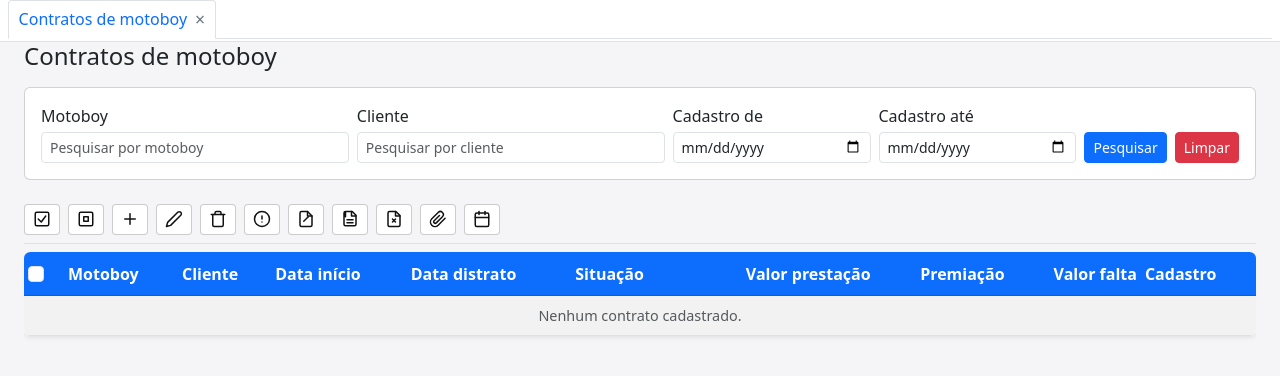
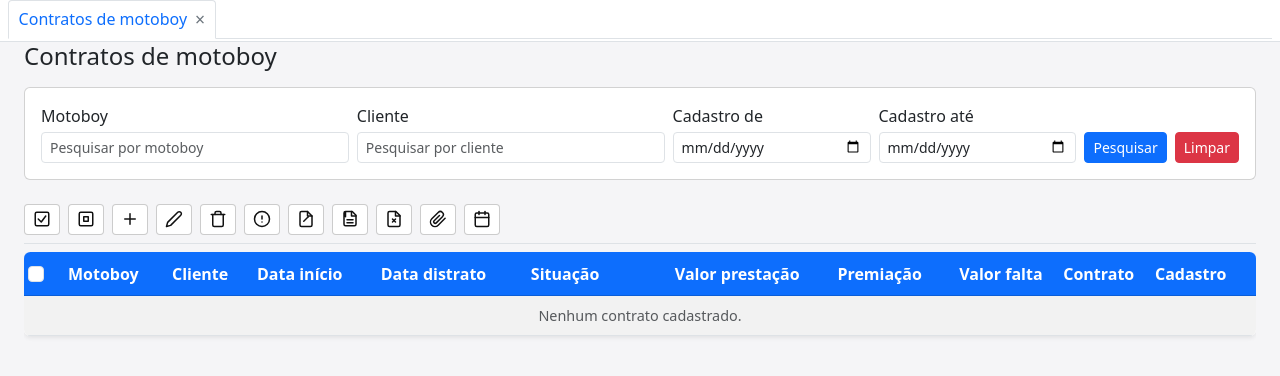
Before and after one commit to brunnoskywer/gestorcontrato, a Flask app: page /admin/motoboy-contracts in a window 1280 px wide. Shown: the part 56-432 px from the top of the page. Run offline with Flask 3, Linux system fonts and the light colour scheme; a user stored in the database is signed in; tables that the repository leaves empty hold one stand-in row (values such as "Sample post"); some libraries are stand-ins or nearby versions.

Commit message:
Lista contratos motoboy: coluna com ícone se contrato anexado
Co-authored-by: Cursor <cursoragent@cursor.com>

```diff
--- a/app/admin/motoboy_contracts.py
+++ b/app/admin/motoboy_contracts.py
@@ -22,6 +22,7 @@ from app.models import (
     Contract,
     ContractAbsence,
     ContractAttachment,
+    CONTRACT_ATTACHMENT_CONTRATO,
     CONTRACT_ATTACHMENT_KIND_LABELS_PT,
     CONTRACT_ATTACHMENT_KIND_ORDER,
     CONTRACT_TYPE_MOTOBOY,
@@ -436,10 +437,24 @@ def register_routes(bp: Blueprint) -> None:
             page=admin_list_page(), per_page=ADMIN_LIST_PER_PAGE, error_out=False
         )
 
+        page_ids = [c.id for c in pagination.items]
+        contracts_with_contrato_attachment: frozenset[int] = frozenset()
+        if page_ids:
+            contracts_with_contrato_attachment = frozenset(
+                row[0]
+                for row in ContractAttachment.query.filter(
+                    ContractAttachment.contract_id.in_(page_ids),
+                    ContractAttachment.kind == CONTRACT_ATTACHMENT_CONTRATO,
+                )
+                .with_entities(ContractAttachment.contract_id)
+                .all()
+            )
+
         return render_template(
             "admin/motoboy_contracts/list.html",
             contracts=pagination.items,
             pagination=pagination,
+            contracts_with_contrato_attachment=contracts_with_contrato_attachment,
             filters={
                 "motoboy_name": motoboy_name,
                 "client_name": client_name,
--- a/app/templates/admin/motoboy_contracts/list.html
+++ b/app/templates/admin/motoboy_contracts/list.html
@@ -88,6 +88,7 @@
       <th class="text-end">Valor prestação</th>
       <th class="text-end">Premiação</th>
       <th class="text-end">Valor falta</th>
+      <th class="text-center" title="Arquivo do contrato anexado">Contrato</th>
       <th>Cadastro</th>
     </tr>
   </thead>
@@ -109,10 +110,20 @@
       <td data-label="Valor prestação" class="text-end">{{ c.service_value|format_currency if c.service_value is not none else '-' }}</td>
       <td data-label="Premiação" class="text-end">{{ c.bonus_value|format_currency if c.bonus_value is not none else '-' }}</td>
       <td data-label="Valor falta" class="text-end">{{ c.missing_value|format_currency if c.missing_value is not none else '-' }}</td>
+      <td class="text-center" data-label="Contrato anexado">
+        {% if c.id in contracts_with_contrato_attachment %}
+        <span class="text-success" title="Contrato anexado">
+          <svg xmlns="http://www.w3.org/2000/svg" width="18" height="18" fill="currentColor" class="align-text-bottom" viewBox="0 0 16 16" aria-hidden="true"><path d="M16 8A8 8 0 1 1 0 8a8 8 0 0 1 16 0zm-3.97-3.03a.75.75 0 0 0-1.08.022L7.477 9.417 5.384 7.323a.75.75 0 0 0-1.06 1.06L6.97 11.03a.75.75 0 0 0 1.079-.02l3.992-4.99a.75.75 0 0 0-.01-1.05z"/></svg>
+          <span class="visually-hidden">Contrato anexado</span>
+        </span>
+        {% else %}
+        <span class="text-muted" title="Sem anexo de contrato">—</span>
+        {% endif %}
+      </td>
       <td data-label="Cadastro">{{ c.created_at.strftime('%d/%m/%Y %H:%M') }}</td>
     </tr>
     {% else %}
-    <tr><td colspan="10" class="text-center text-muted">Nenhum contrato cadastrado.</td></tr>
+    <tr><td colspan="11" class="text-center text-muted">Nenhum contrato cadastrado.</td></tr>
     {% endfor %}
   </tbody>
 </table>
```
